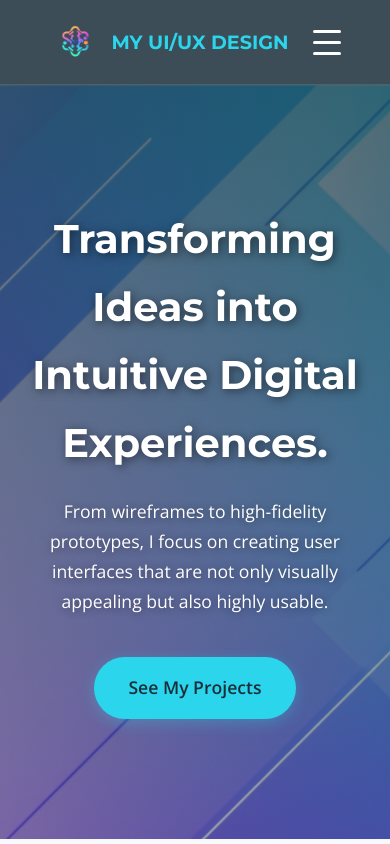
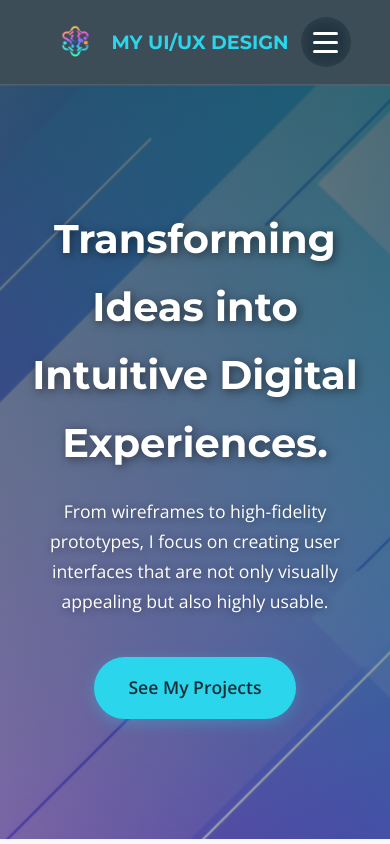
Before and after one commit to DwipaAditya-01/PortofolioUX, a plain HTML site: page index.html in a window 390 px wide. Shown: the top 844 px of the page. Drawn offline with nearby package versions, Linux system fonts and the light colour scheme.

Commit message:
edit toggle

```diff
--- a/css/porto.css
+++ b/css/porto.css
@@ -143,10 +143,10 @@ header ul li a:hover::after {
 }
 
 .menu-toggle .bar {
-    width: 28px;
+    width: 25px;
     height: 3px;
     background-color: var(--white-color);
-    margin: 4px 0;
+    margin: 3px 0;
     border-radius: 2px;
     transition: all 0.4s ease-in-out;
 }
@@ -509,7 +509,17 @@ footer {
 
     /* Tampilan Menu Mobile (Hamburger) */
     .menu-toggle {
-        display: flex;
+       display: flex;
+        flex-direction: column;
+        justify-content: center;
+        align-items: center;
+        width: 50px;
+        height: 50px;
+        background-color: 1A2E3A; /* warna hitam transparan */
+        backdrop-filter: blur(10px); /* efek blur */
+        border-radius: 50%;
+        position: relative;
+        z-index: 1000;
     }
 
     header nav {
```
Also changed, not shown: html/research.html (+1 -1 lines).
